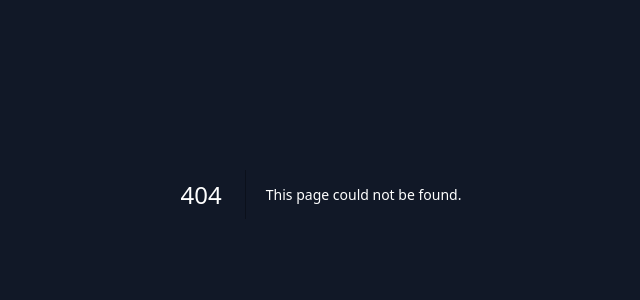
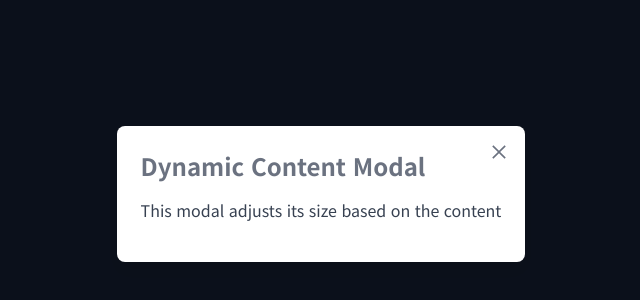
Before and after one commit to kkkwp/portfolio, a Next.js app: page /readme/1 in a window 1280 px wide. Before the commit this address had no page. Shown: the part 206-506 px from the top of the page, without its empty margins (319-959 px from the left). Built offline with nearby package versions, Linux system fonts and the light colour scheme.

Commit message:
feat: README 모달 구현

```diff
--- /dev/null
+++ b/src/app/@modal/(.)readme/[id]/page.tsx
@@ -0,0 +1,10 @@
+import Readme from '@/components/Readme'
+import { Modal } from '@/components/Modal'
+
+export default function ReadmePage() {
+  return (
+    <Modal>
+      <Readme />
+    </Modal>
+  )
+}
--- a/src/app/layout.tsx
+++ b/src/app/layout.tsx
@@ -9,13 +9,16 @@ export const metadata: Metadata = {
 
 export default function RootLayout({
   children,
+  modal,
 }: Readonly<{
   children: React.ReactNode
+  modal: React.ReactNode
 }>) {
   return (
     <html lang="ko" className="!scroll-smooth">
       <body className="bg-gray-900 text-white antialiased">
         {children}
+        {modal}
         <Analytics />
       </body>
     </html>
--- /dev/null
+++ b/src/app/readme/[id]/page.tsx
@@ -0,0 +1,10 @@
+import Readme from '@/components/Readme'
+import { Modal } from '@/components/Modal'
+
+export default function ReadmePage() {
+  return (
+    <Modal>
+      <Readme />
+    </Modal>
+  )
+}
--- /dev/null
+++ b/src/components/Modal.tsx
@@ -0,0 +1,28 @@
+'use client'
+import { useRouter } from 'next/navigation'
+import { AiOutlineClose } from 'react-icons/ai'
+
+export function Modal({ children }: { children: React.ReactNode }) {
+  const router = useRouter()
+  const handleClose = () => router.back()
+
+  return (
+    <div
+      className="fixed inset-0 z-50 flex items-center justify-center bg-black/30 backdrop-blur-md"
+      onClick={handleClose}
+    >
+      <div
+        className="relative w-auto max-w-[90%] rounded-lg bg-white p-6 shadow-lg"
+        onClick={(e) => e.stopPropagation()}
+      >
+        <button
+          className="absolute right-4 top-4 text-gray-500 hover:text-gray-700"
+          onClick={handleClose}
+        >
+          <AiOutlineClose className="size-5" />
+        </button>
+        <div>{children}</div>
+      </div>
+    </div>
+  )
+}
--- a/src/components/Projects.tsx
+++ b/src/components/Projects.tsx
@@ -1,5 +1,6 @@
 'use client'
 import Image from 'next/image'
+import Link from 'next/link'
 import { FiArrowUpRight } from 'react-icons/fi'
 import SectionHeading from '@/components/SectionHeading'
 import { useSectionInView } from '@/lib/hooks'
@@ -31,15 +32,14 @@ export default function Projects() {
                     {project.description}
                   </span>
                   <div className="flex flex-col gap-4 md:flex-row lg:text-sm">
-                    <button
+                    <Link
+                      href={`/readme/${project.id}`}
                       className="mt-8 inline-flex h-12 w-full items-center justify-center gap-2 rounded-xl bg-emerald-300 px-8 font-semibold text-black md:w-auto"
-                      onClick={() => {
-                        setTimeOfLastClick(Date.now())
-                      }}
+                      onClick={() => setTimeOfLastClick(Date.now())}
                     >
                       <span>상세 내역</span>
                       <span>📖</span>
-                    </button>
+                    </Link>
                     <a
                       href={project.link}
                       target="_blank"
--- /dev/null
+++ b/src/components/Readme.tsx
@@ -0,0 +1,12 @@
+export default function Readme() {
+  return (
+    <div>
+      <h1 className="mb-4 text-2xl font-bold text-gray-500">
+        Dynamic Content Modal
+      </h1>
+      <p className="mb-4 text-gray-700">
+        This modal adjusts its size based on the content
+      </p>
+    </div>
+  )
+}
```
